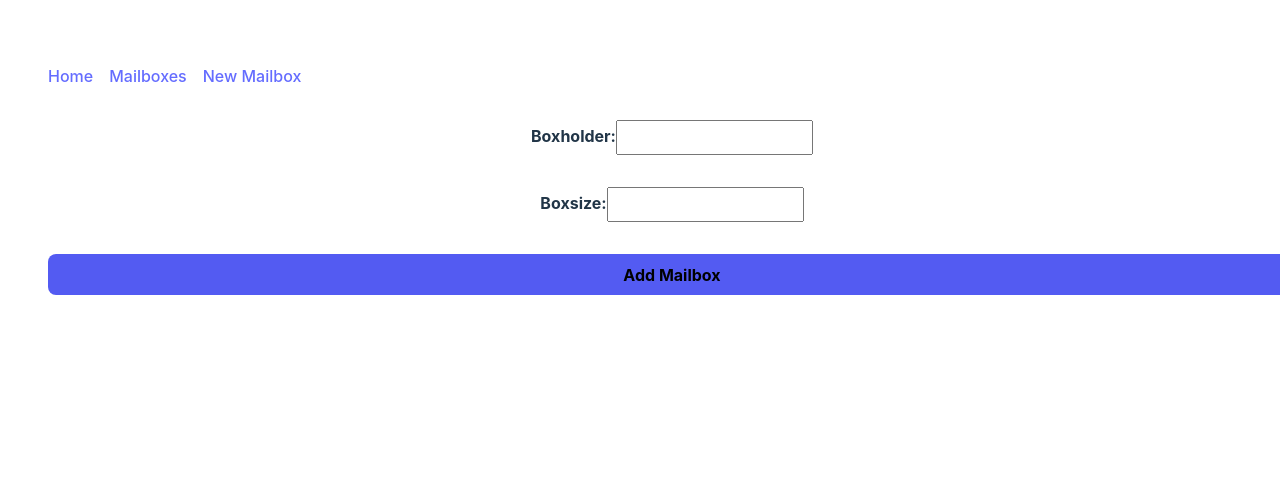
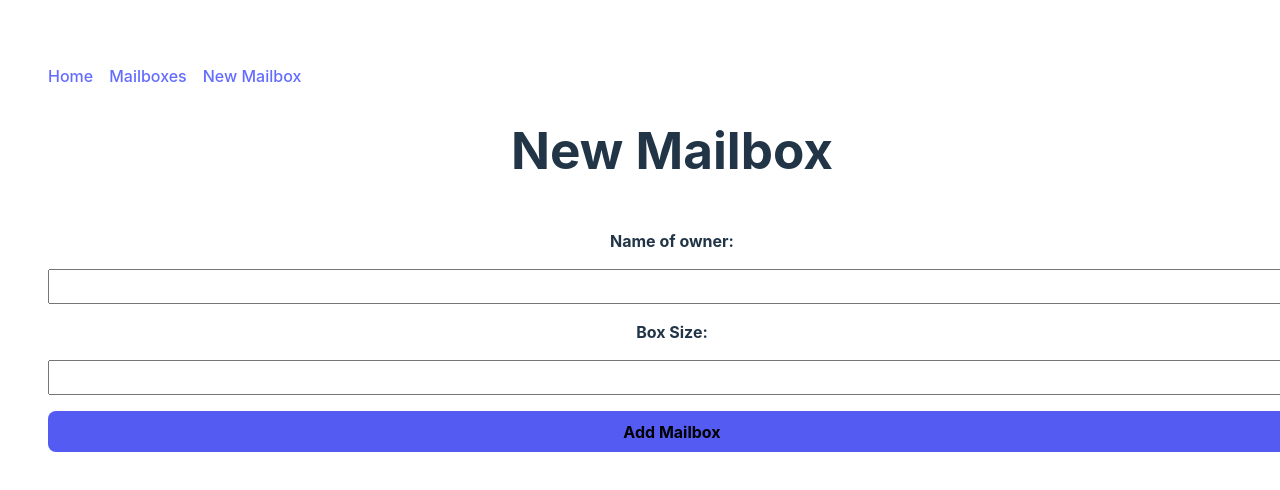
Before and after one commit to Jsalcedo19/react-router-dom-lab, a React (Vite) app: page /new-mailbox in a window 1280 px wide. Shown: the top 490 px of the page. Built offline with nearby package versions, Linux system fonts and the light colour scheme.

Commit message:
Refactor MailboxForm to use a single state object for form data and fix addbox function to use correct mailbox data

```diff
--- a/src/App.jsx
+++ b/src/App.jsx
@@ -10,8 +10,8 @@ const App = () => {
   const [mailboxes, setMailboxes] = useState([]);
 
   const addbox = (newMailbox) => {
-    newMailbox.id = mailboxes.length + 1;
-    setMailboxes([...mailboxes, newMailbox]);
+    newMailboxData.id = mailboxes.length + 1;
+    setMailboxes([...mailboxes, newMailboxData]);
   };
 
   return (
--- a/src/components/mailboxForm.jsx
+++ b/src/components/mailboxForm.jsx
@@ -1,41 +1,48 @@
 import { useState } from 'react';
 import { useNavigate } from 'react-router-dom';
 
-const MailboxForm = (addbox) => {
-const [boxholder, setBoxholder] = useState('');
-const [boxsize, setBoxsize] = useState('');
-const navigate = useNavigate();
+const initialState = {
+  boxholder: '',
+  boxSize: 0,
+};
+
+const MailboxForm = () => {
+  const [formData, setFormData] = useState(initialState);
+  const navigate = useNavigate();
 
 const handleSubmit = (event) => {
   event.preventDefault();
-  const newMailbox = { boxholder, boxsize };
-  addbox(newMailbox);
+  addbox(formData);
   navigate('/mailboxes');
+};
+const handleChange = ({ target }) => {
+  setFormData({ ...formData, [target.name]: target.value });
 };
 
 
-
   return (
+    <main>
+      <h1>New Mailbox</h1>
     <form onSubmit={handleSubmit}>
-      <label>
-        Boxholder:
+      <label htmlFor="boxholder">Name of owner:</label>
         <input
           type="text"
-          value={boxholder}
-          onChange={(event) => setBoxholder(event.target.value)}
+          name="boxholder"
+          value={formData.boxholder}
+          onChange={handleChange}
         />
-      </label>
-      <label>
-        Boxsize:
-        <input
-          type="text"
-          value={boxsize}
-          onChange={(event) => setBoxsize(event.target.value)}
+
+      <label htmlFor='boxSize-select'>Box Size:</label>
+        <select
+          id='boxSize-select'
+          value={formData.boxSize}
+          onChange={handleChange}
+
         />
-      </label>
+
       <button type="submit">Add Mailbox</button>
     </form>
-
+</main>
 
   );
 };
```
